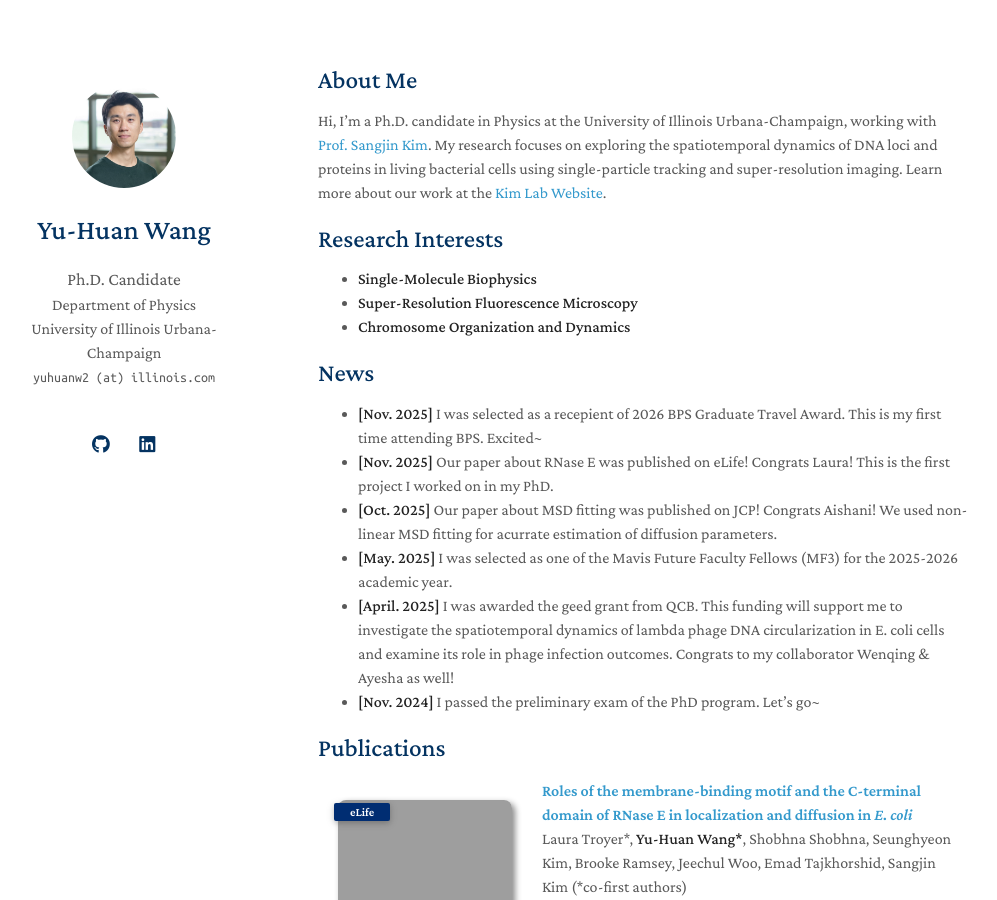
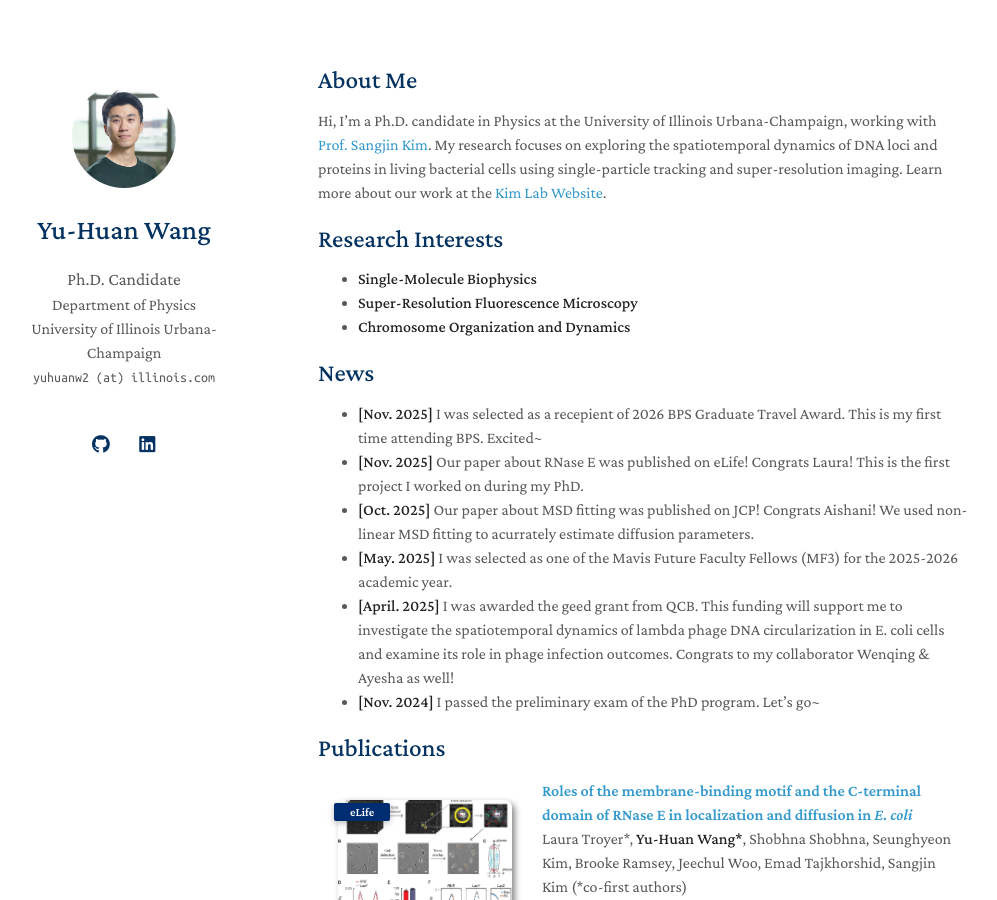
Before and after one commit to wangyh1949/wangyh1949.github.io, a Jekyll site: the page built from index.md, in a window 1280 px wide and 900 px high. Shown: the whole window, without its empty margins (152-1149 px from the left). Built offline with Jekyll 4.4.1, drawn with Linux system fonts in a browser that asks for light colours; a style sheet for code colours, icons or effects is not loaded; our own code applies the rules of GitHub Pages for plain Markdown files; grey boxes are pictures that could not be loaded.

Commit message:
fix index.md
update image formats and correct typos in index.md

```diff
--- a/_data/publications.yml
+++ b/_data/publications.yml
@@ -7,7 +7,7 @@ main:
     link: https://doi.org/10.7554/eLife.105062.3
     pdf: ./assets/paper/2025_Troyer_eLife.pdf
     # code: https://github.com/yaoyao-liu/class-incremental-learning/tree/main/mnemonics-training
-    image: ./assets/img/paper/2025_eLife.png
+    image: ./assets/img/paper/2025_eLife.jpg
 
   - title: Practical considerations for accurate estimation of diffusion parameters from single-particle tracking in living cells
     authors: Aishani Ghosal, <strong>Yu-Huan Wang</strong>, Nguyen Nguyen, Laura Troyer, Sangjin Kim
--- a/index.md
+++ b/index.md
@@ -15,8 +15,8 @@ Hi, I'm a Ph.D. candidate in Physics at the University of Illinois Urbana-Champa
 ## News
 
 - **[Nov. 2025]** I was selected as a recepient of 2026 BPS Graduate Travel Award. This is my first time attending BPS. Excited~
-- **[Nov. 2025]** Our paper about RNase E was published on eLife! Congrats Laura! This is the first project I worked on in my PhD.
-- **[Oct. 2025]** Our paper about MSD fitting was published on JCP! Congrats Aishani! We used non-linear MSD fitting for acurrate estimation of diffusion parameters.
+- **[Nov. 2025]** Our paper about RNase E was published on eLife! Congrats Laura! This is the first project I worked on during my PhD.
+- **[Oct. 2025]** Our paper about MSD fitting was published on JCP! Congrats Aishani! We used non-linear MSD fitting to acurrately estimate diffusion parameters.
 - **[May. 2025]** I was selected as one of the Mavis Future Faculty Fellows (MF3) for the 2025-2026 academic year.
 - **[April. 2025]** I was awarded the geed grant from QCB. This funding will support me to investigate the spatiotemporal dynamics of lambda phage DNA circularization in E. coli cells and examine its role in phage infection outcomes. Congrats to my collaborator Wenqing & Ayesha as well!
 - **[Nov. 2024]** I passed the preliminary exam of the PhD program. Let's go~
@@ -28,11 +28,11 @@ Hi, I'm a Ph.D. candidate in Physics at the University of Illinois Urbana-Champa
 ## Education
 
 - **University of Illinois Urbana-Champaign (UIUC)** [2020–Present]
-    PhD in Physics
+      PhD in Physics
 - **Southern University of Science and Technology (SUSTech)** [2016–2020]
-    BS in Physics
+      BS in Physics
 - **University of California, Berkeley** [2019.01–2019.08]
-    Visiting Student
+      Visiting Student
 
 <!-- ## Past Research Experience
 
```
